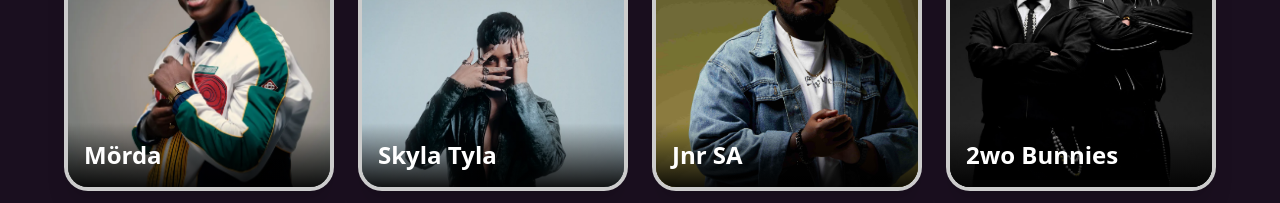
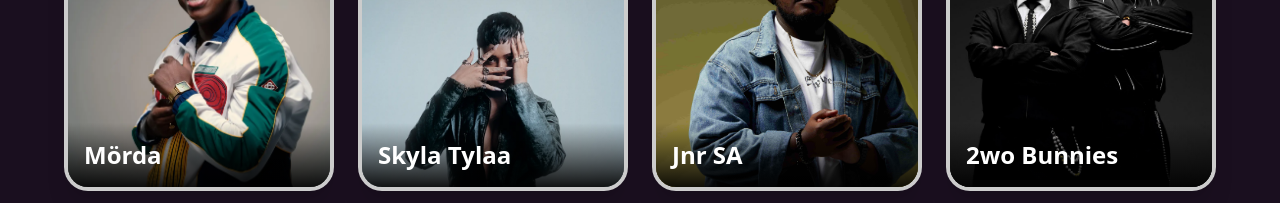
Before and after one commit to BolajiOlajide/danceeko, a Next.js app: page / in a window 1280 px wide. Shown: the part 1980-2183 px from the top of the page. Built offline with nearby package versions, Linux system fonts and the light colour scheme.

Commit message:
add image for tp

```diff
--- a/src/components/sections/lineup.tsx
+++ b/src/components/sections/lineup.tsx
@@ -5,7 +5,7 @@ const artists: Array<{ locked: boolean; name?: string; image?: string }> = [
     locked: false,
   },
   {
-    name: 'Skyla Tyla',
+    name: 'Skyla Tylaa',
     image: '/artists/skyla-tyla.webp',
     locked: false,
   },
```
Also changed, not shown: public/artists/tobi-peter.jpg (added).
